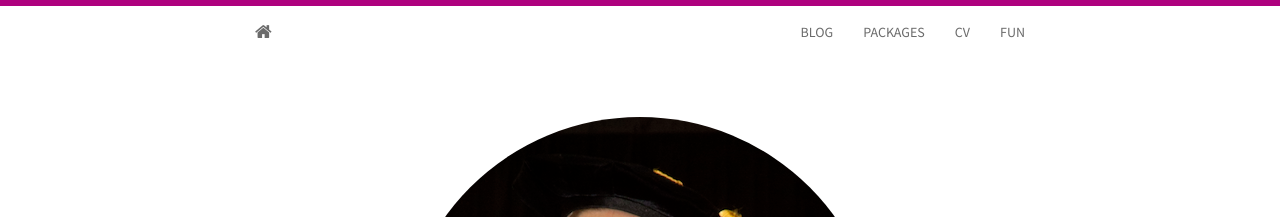
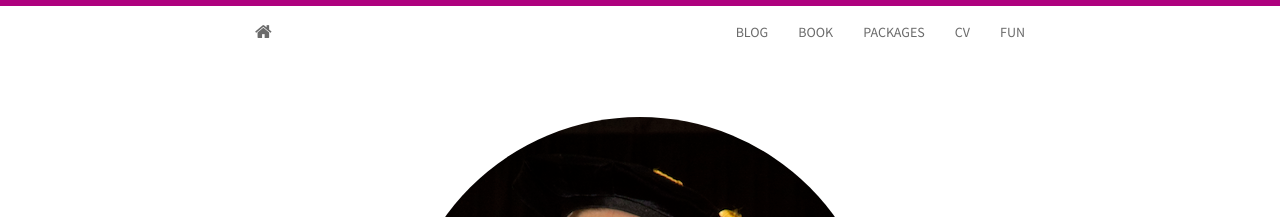
Before and after one commit to sctyner/sctyner.github.io, a Jekyll site: the page built from index.html, in a window 1280 px wide. Shown: the top 217 px of the page. Built offline with Jekyll 4.4.1, drawn with Linux system fonts in a browser that asks for light colours; nearby versions of some CDN libraries; the list of posts is cut into pages by our own code.

Commit message:
add header item

```diff
--- a/_includes/header.html
+++ b/_includes/header.html
@@ -6,6 +6,7 @@
     <div id="navbar">
       <ul class="nav navbar-nav navbar-right">
         <li><a href="{{ site.baseurl }}blog.html">BLOG</a></li>
+        <li><a href="https://sctyner.github.io/OpenForSciR/">BOOK</a></li>
         <li><a href="{{ site.baseurl }}packages.html">PACKAGES</a></li>
         <li><a href="static/resume/tyner-cv-pd.html">CV</a></li>
         <li><a href="{{ site.baseurl }}fun.html">FUN</a></li>
```
